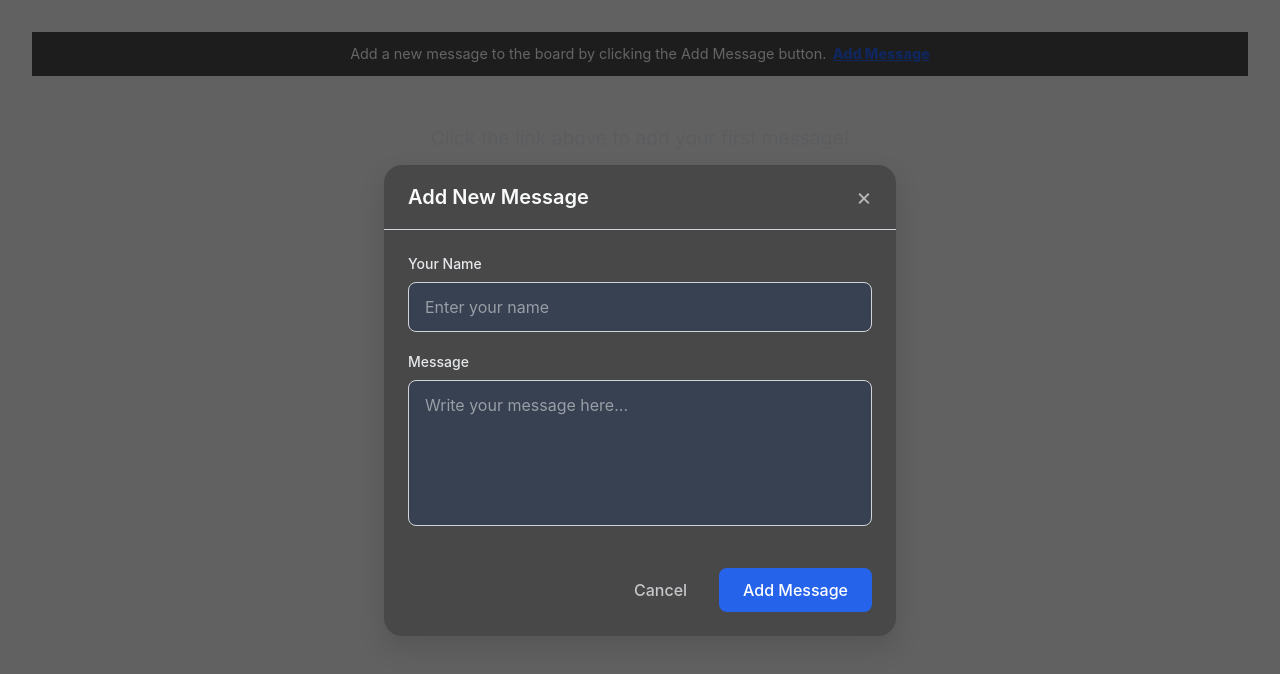
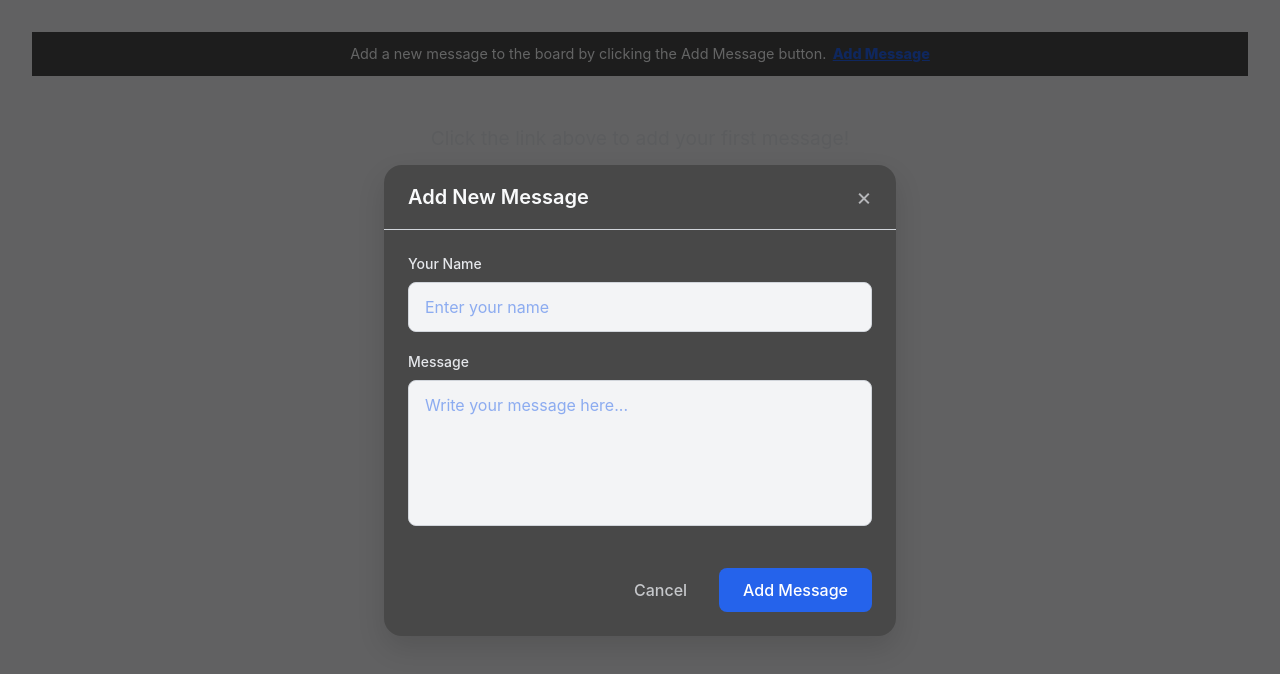
Before and after one commit to Ranjisha-ui/public-message-board, a Next.js app: page /home in a window 1280 px wide. Both pictures are taken after a click on the button "Add Message". Shown: the top 674 px of the page. Built offline with nearby package versions, Linux system fonts and the light colour scheme.

Commit message:
some polish work that's all

```diff
--- a/src/app/home/components/AddMessageModal.tsx
+++ b/src/app/home/components/AddMessageModal.tsx
@@ -1,14 +1,15 @@
-// src/app/components/AddMessageModal.tsx
 "use client";
 
 import { useState } from "react";
 import Modal from "./Modal";
 import { theme } from "../constants/theme/theme";
+import { createMessage } from "@/app/lib/api";
+import { CONTENTS } from "../constants/contents";
 
 interface AddMessageModalProps {
   isOpen: boolean;
   onClose: () => void;
-  onSuccess: () => void; // To refresh messages after adding
+  onSuccess: () => void;
 }
 
 export default function AddMessageModal({
@@ -23,8 +24,9 @@ export default function AddMessageModal({
 
   const handleSubmit = async (e: React.FormEvent) => {
     e.preventDefault();
+
     if (!name.trim() || !content.trim()) {
-      setError("Both name and message are required.");
+      setError(CONTENTS.ERRORS.FAILED_TO_ADD);
       return;
     }
 
@@ -32,23 +34,17 @@ export default function AddMessageModal({
     setError("");
 
     try {
-      const res = await fetch("/api/messages", {
-        method: "POST",
-        headers: { "Content-Type": "application/json" },
-        body: JSON.stringify({ name: name.trim(), content: content.trim() }),
+      await createMessage({
+        name: name.trim(),
+        message: content.trim(),
       });
 
-      if (res.ok) {
-        setName("");
-        setContent("");
-        onClose();
-        onSuccess(); // Trigger refresh of message list
-      } else {
-        const data = await res.json();
-        setError(data.error || "Failed to add message.");
-      }
-    } catch (err) {
-      setError("Network error. Please try again.");
+      setName("");
+      setContent("");
+      onClose();
+      onSuccess();
+    } catch {
+      setError(CONTENTS.ERRORS.FAILED_TO_ADD);
     } finally {
       setLoading(false);
     }
@@ -67,18 +63,17 @@ export default function AddMessageModal({
           </label>
           <input
             id="name"
-            type="text"
             value={name}
             onChange={(e) => setName(e.target.value)}
             className="w-full px-4 py-3 rounded-lg border outline-none transition-colors"
             style={{
-              backgroundColor: "#374151",
+              backgroundColor: theme.colors.background,
               borderColor: theme.colors.border,
-              color: theme.colors.textPrimary,
+              color: theme.colors.primary,
             }}
             placeholder="Enter your name"
+            disabled={loading}
             required
-            disabled={loading}
           />
         </div>
 
@@ -92,23 +87,23 @@ export default function AddMessageModal({
           </label>
           <textarea
             id="message"
+            rows={5}
             value={content}
             onChange={(e) => setContent(e.target.value)}
-            rows={5}
             className="w-full px-4 py-3 rounded-lg border outline-none resize-none transition-colors"
             style={{
-              backgroundColor: "#374151",
+              backgroundColor: theme.colors.background,
               borderColor: theme.colors.border,
-              color: theme.colors.textPrimary,
+              color: theme.colors.primary,
             }}
             placeholder="Write your message here..."
+            disabled={loading}
             required
-            disabled={loading}
           />
         </div>
 
         {error && (
-          <p className="text-red-400 text-sm" style={{ color: "#f87171" }}>
+          <p className="text-sm" style={{ color: "#f87171" }}>
             {error}
           </p>
         )}
@@ -123,6 +118,7 @@ export default function AddMessageModal({
           >
             Cancel
           </button>
+
           <button
             type="submit"
             disabled={loading}
--- a/src/app/home/constants/contents/index.ts
+++ b/src/app/home/constants/contents/index.ts
@@ -21,6 +21,10 @@ export const CONTENTS = {
     NO_MESSAGES: "No messages yet. Be the first to post!",
   },
 
+
   LOADING:"Loading messages...",
-  ERROR: "An error occurred while fetching messages.",
+  ERRORS: {
+    FAILED_TO_ADD: "Failed to add message. Please try again.",
+    FAILED_TO_LOAD: "Failed to load messages. Please refresh the page.",
+  },
 };
```
